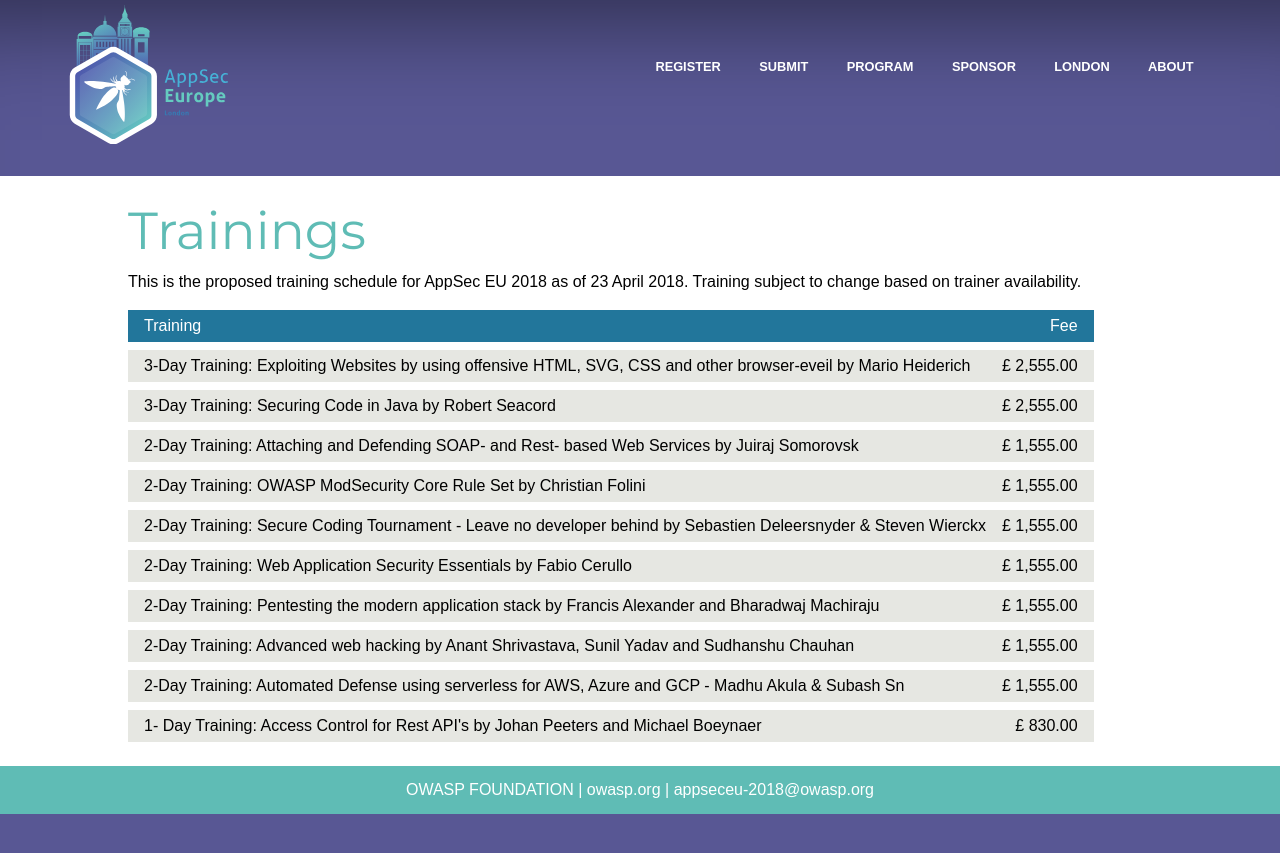
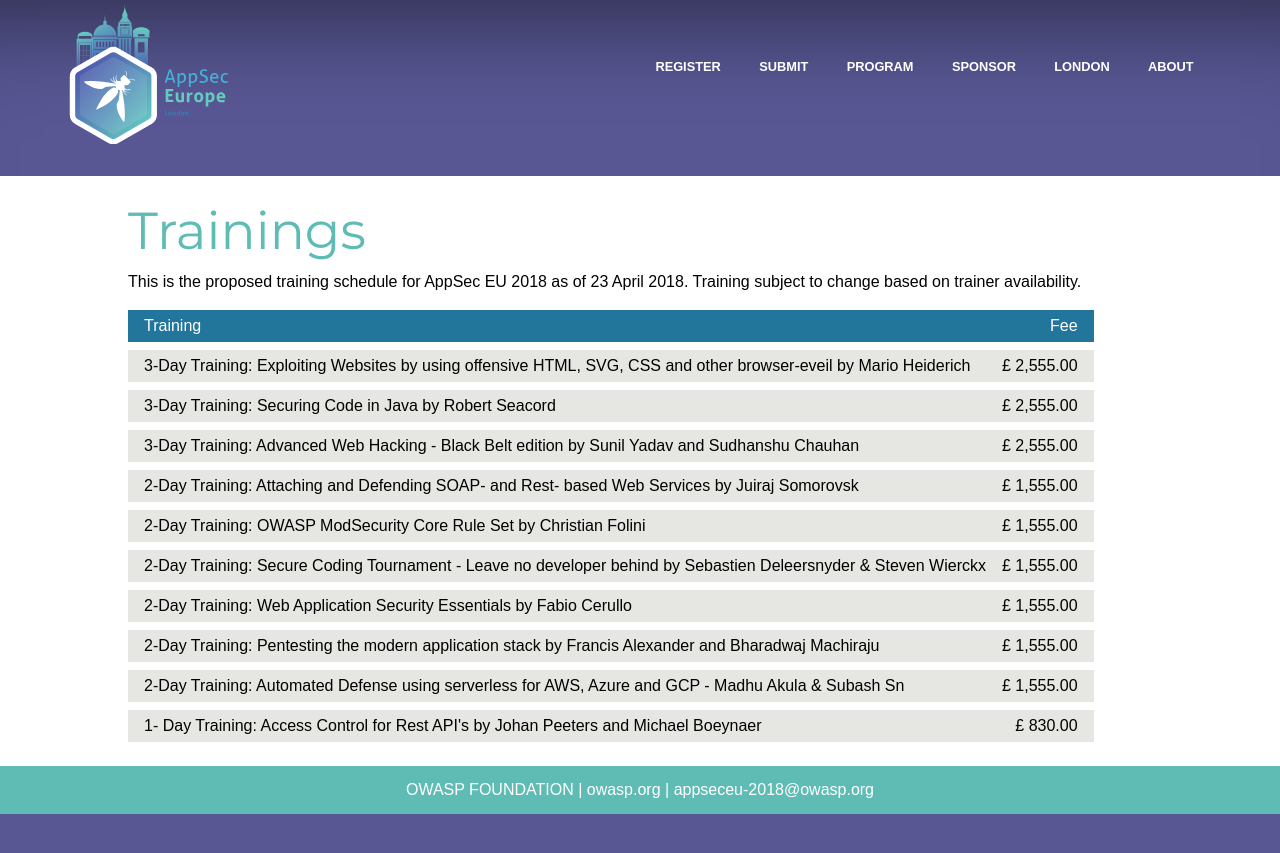
Before and after one commit to OWASP/AppSecEurope2018, a Jekyll site: the page built from program/trainings.md, in a window 1280 px wide. Shown: the top 853 px of the page. Built offline with Jekyll 4.4.1, drawn with Linux system fonts in a browser that asks for light colours; some web fonts are replaced.

Commit message:
2-day -> 3-day

```diff
--- a/program/trainings.md
+++ b/program/trainings.md
@@ -23,6 +23,10 @@
 	<td>£ 2,555.00</td>
 </tr>
 <tr>
+	<td>3-Day Training: Advanced Web Hacking - Black Belt edition by Sunil Yadav and Sudhanshu Chauhan</td>
+	<td>£ 2,555.00</td>
+</tr>
+<tr>
 	<td>2-Day Training: Attaching and Defending SOAP- and Rest- based Web Services by Juiraj Somorovsk</td>
 	<td>£ 1,555.00</td>
 </tr>
@@ -43,10 +47,6 @@
 	<td>£ 1,555.00</td>
 </tr>
 <tr>
-	<td>2-Day Training: Advanced web hacking by Anant Shrivastava, Sunil Yadav and Sudhanshu Chauhan</td>
-	<td>£ 1,555.00</td>
-</tr>
-<tr>
 	<td>2-Day Training:  Automated Defense using serverless for AWS, Azure and GCP - Madhu Akula & Subash Sn</td>
 	<td>£ 1,555.00</td>
 </tr>
```
